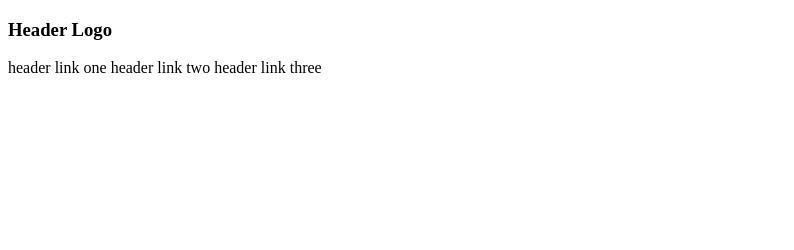
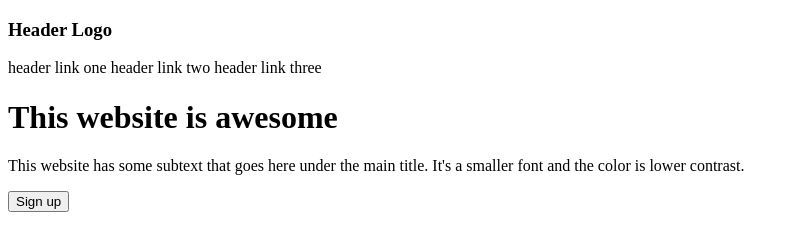
Before and after one commit to Talon-Dechert/landing-page, a plain HTML site: page index.html in a window 1280 px wide. Shown: the whole page, without its empty margins (0-794 px from the left). Drawn offline with Linux system fonts and the light colour scheme.

Commit message:
Add hero elements

```diff
--- a/index.html
+++ b/index.html
@@ -20,7 +20,15 @@
         </div>
         <div class="content">
             <div class="hero">
-
+                <div class="heroText">
+                    <h1 class="hype">This website is awesome</h1>
+                    <p class="hypeSubtext">
+                        This website has some subtext that goes here under
+                        the main title. It's a smaller font and the color
+                        is lower contrast.
+                    </p>
+                    <button class="heroSignup">Sign up</button>
+                </div>
             </div>
             <div class="information">
 
```
